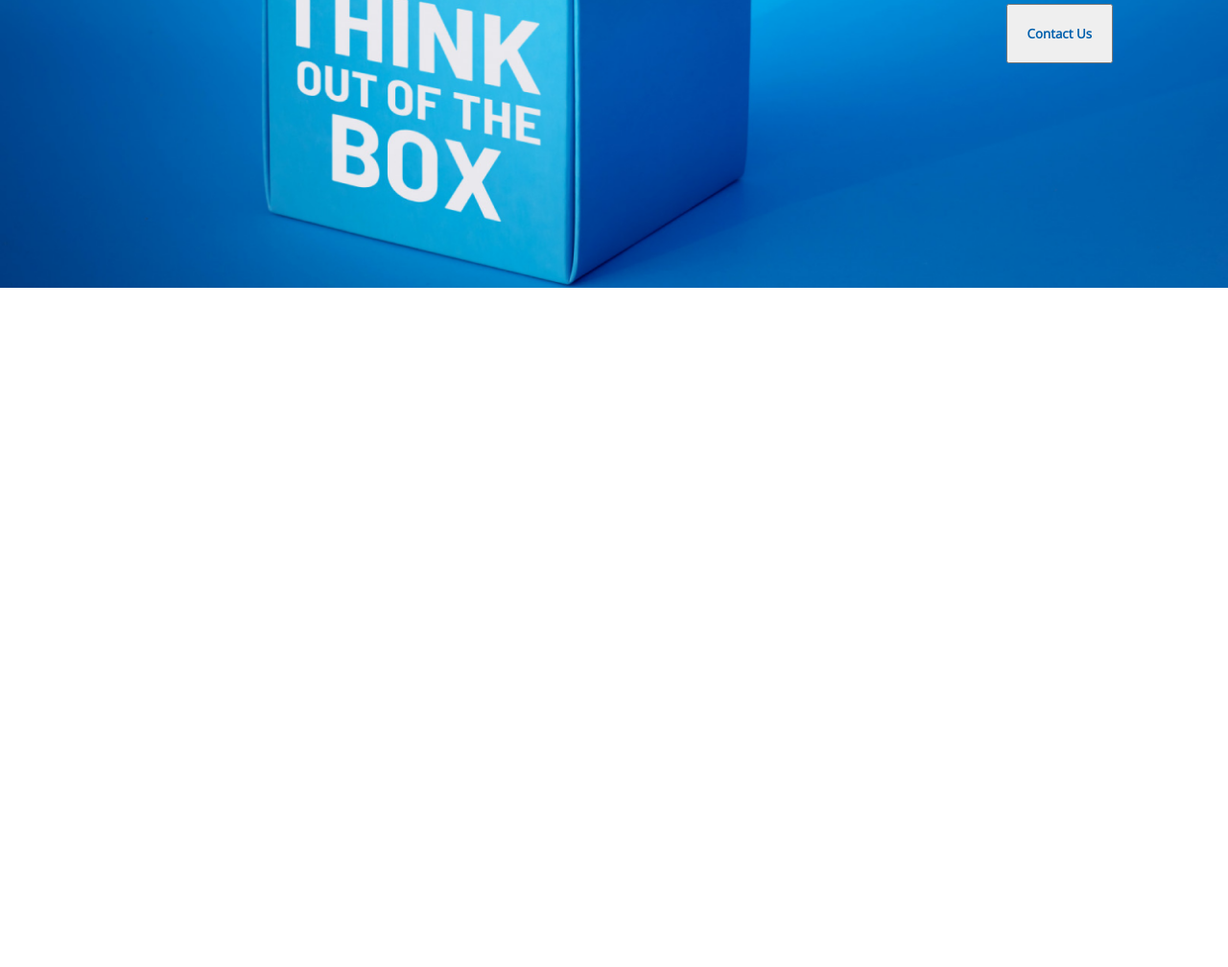
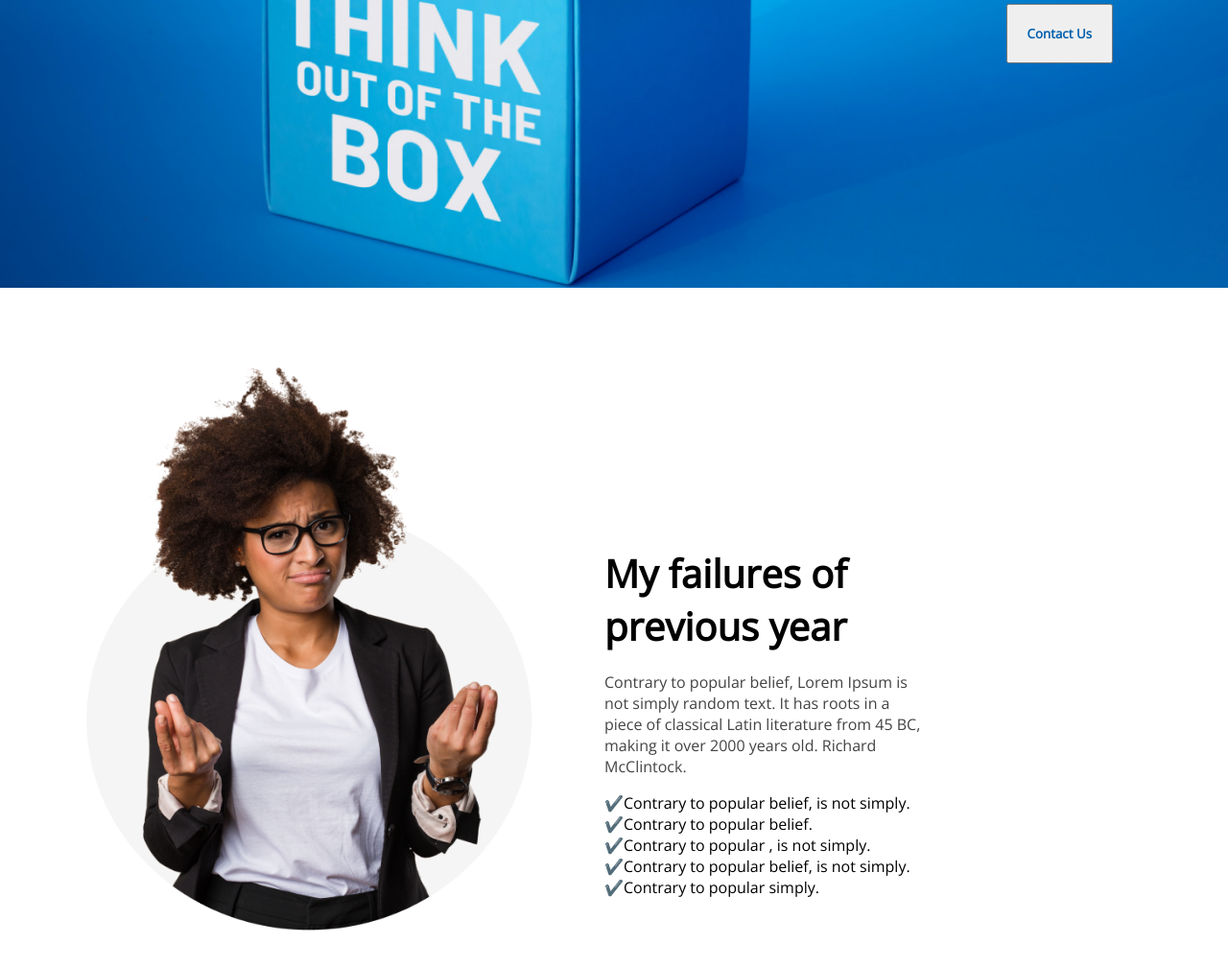
Before and after one commit to sumonchonrodas/first-assignment, a plain HTML site: page index.html in a window 1280 px wide. Shown: the part 500-1508 px from the top of the page at 96% size. Before the commit the page ends 800 px from the top, so only its background shows below. Drawn offline with nearby package versions, Linux system fonts and the light colour scheme.

Commit message:
add another part

```diff
--- a/index.html
+++ b/index.html
@@ -18,12 +18,28 @@
     <header class="header-part">
         <div class="header-container">
             <h1 class="header-container-title">All Thinks Are Possible If You believe</h1>
-            <p class="header-container-description">There are many variations of passages of Lorem Ipsum available, but the majority have suffered alteration in some form, by injected humour, or randomised words</p>
+            <p class="header-container-description">There are many variations of passages of Lorem Ipsum available, but
+                the majority have suffered alteration in some form, by injected humour, or randomised words</p>
             <button class="btn-primarty">Contact Us</button>
 
         </div>
     </header>
     <main>
+        <!-- my failures of previous year -->
+        <section class="my-activities">
+            <div>
+                <img src="images/person.png" alt="this a person">
+            </div>
+            <div class="my-fuilur">
+                <h3 class="my-fuilur-title">My failures of previous year</h3>
+                <p class="my-fuilur-sub">Contrary to popular belief, Lorem Ipsum is not simply random text. It has roots in a piece of classical Latin literature from 45 BC, making it over 2000 years old. Richard McClintock.</p>
+                <p>✔️Contrary to popular belief, is not simply.</p>
+                <p>✔️Contrary to popular belief.</p>
+                <p>✔️Contrary to popular , is not simply.</p>
+                <p>✔️Contrary to popular belief, is not simply.</p>
+                <p>✔️Contrary to popular simply.</p>
+            </div>
+        </section>
 
     </main>
     <footer>
--- a/style.css
+++ b/style.css
@@ -11,6 +11,10 @@
 
 }
 
+main {
+    margin: 0 auto;
+}
+
 /* styling header */
 
 .header-part {
@@ -22,11 +26,8 @@
 }
 
 .header-container {
-    padding: 120px 120px 0  600px;
+    padding: 120px 120px 0 600px;
     text-align: right;
-
-
-
 }
 
 .header-container-title {
@@ -44,3 +45,34 @@
     color: #FFFFFF;
 
 }
+
+/* my failures of previous year  style */
+.my-activities {
+    display: flex;
+    padding: 70px;
+    gap: 60px;
+}
+
+div img {
+    Width: 500px;
+    Height: 600px;
+}
+
+.my-fuilur {
+    margin-top: 200px;
+    margin-right: 250px;
+    text-align: left;
+}
+
+.my-fuilur-title {
+    font-weight: 700;
+    font-size: 40px;
+    margin-bottom: 20px;
+}
+
+.my-fuilur-sub {
+    font-weight: 400;
+    font-size: 16px;
+    margin-bottom: 16px;
+    color: #444343;
+}
```
